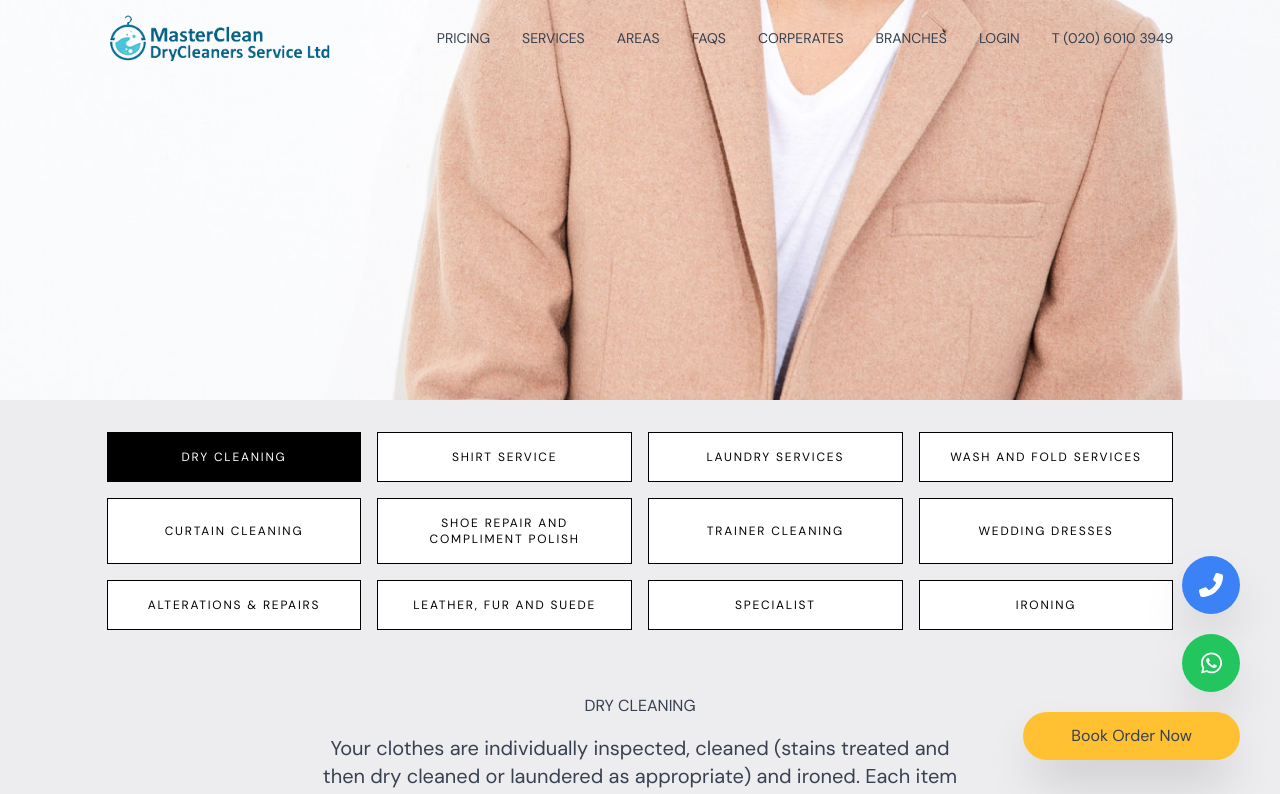
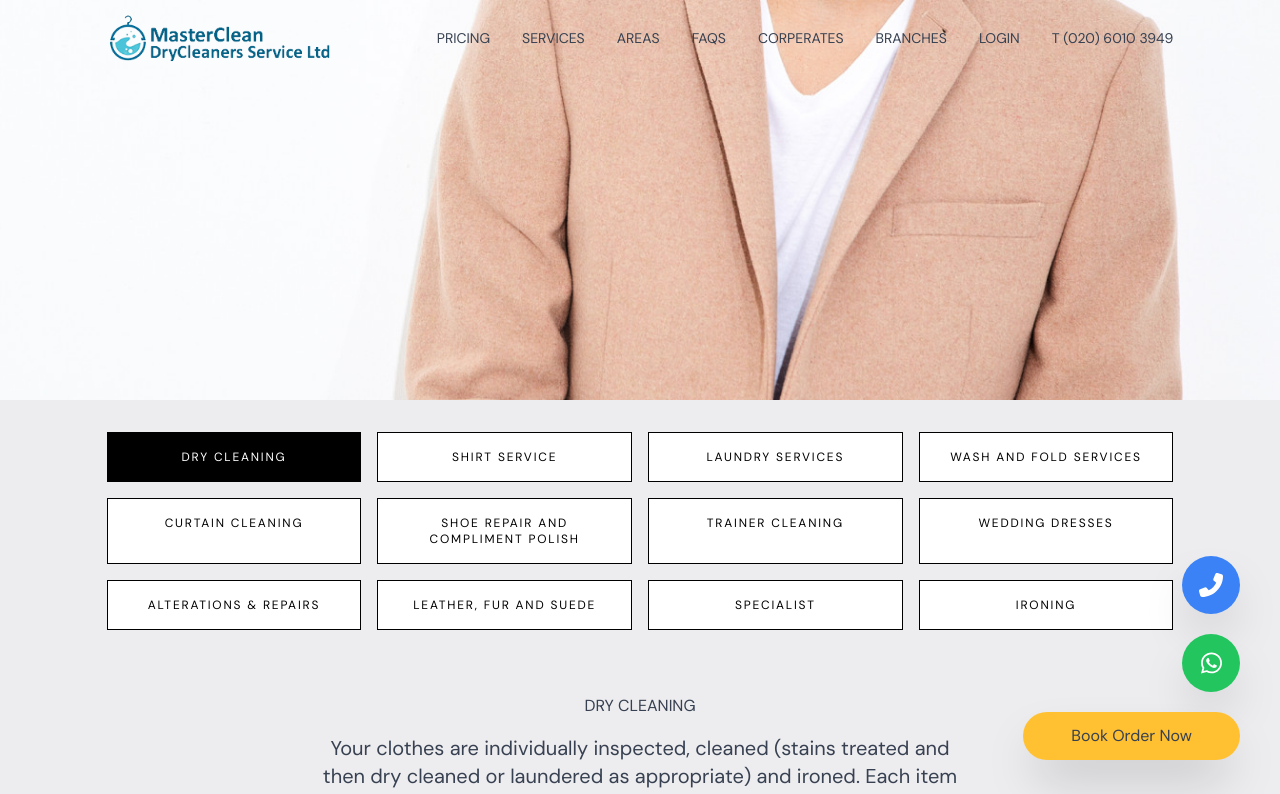
Before and after one commit to sajeerpm/laundary-web-2, a React (Vite) app: page /pricing in a window 1280 px wide. Shown: the top 794 px of the page. Built offline with nearby package versions, Linux system fonts and the light colour scheme; no server answers.

Commit message:
added latest changes - 2

```diff
--- a/src/App.tsx
+++ b/src/App.tsx
@@ -28,6 +28,7 @@ function App() {
     window.addEventListener("scroll", handleScroll);
     return () => window.removeEventListener("scroll", handleScroll);
   }, []);
+
   return (
     <>
       <Navbar isTopOfPage={isTopOfPage} />
--- a/src/pages/areas/Areas.tsx
+++ b/src/pages/areas/Areas.tsx
@@ -1,5 +1,5 @@
 import HText from "@/shared/HText";
-import React, { useState } from "react";
+import React, { useEffect, useState } from "react";
 import AreaBackgroundImage from "@/assets/images/unsplash-4.jpg";
 
 interface Areas {
@@ -190,6 +190,10 @@ const Corperates: React.FC = () => {
     setItems(filteredItems);
   };
 
+  useEffect(() => {
+    window.scrollTo(0, 0);
+  }, []);
+
   return (
     <section
       className="items-center justify-center md:flex"
@@ -214,7 +218,7 @@ const Corperates: React.FC = () => {
             />
             {/* <button onClick={filterItems}>Search</button> */}
           </div>
-          <div className="grid grid-cols-1 gap-6 sm:grid-cols-3 md:grid-cols-6 lg:grid-cols-4">
+          <div className="lg:grid-cols-4 grid grid-cols-1 gap-6 sm:grid-cols-3 md:grid-cols-6">
             {items.map((tile) => (
               <div
                 key={tile.id}
--- a/src/pages/branches/Branches.tsx
+++ b/src/pages/branches/Branches.tsx
@@ -54,6 +54,7 @@ const Branches: React.FC = () => {
   };
 
   useEffect(() => {
+    window.scrollTo(0, 0);
     setSelectedStore(stores[0]);
   }, []);
 
--- a/src/pages/corperates/Corperates.tsx
+++ b/src/pages/corperates/Corperates.tsx
@@ -1,5 +1,5 @@
 import HText from "@/shared/HText";
-import React from "react";
+import React, { useEffect } from "react";
 import Editon from "@/assets/clients/Editon.png";
 import Estee from "@/assets/clients/Estee.png";
 import Ibis from "@/assets/clients/Ibis.png";
@@ -53,6 +53,10 @@ const Corperates: React.FC = () => {
     // Add more tiles as needed
   ];
 
+  useEffect(() => {
+    window.scrollTo(0, 0);
+  }, []);
+
   return (
     <section
       className="items-center justify-center md:flex"
@@ -74,7 +78,7 @@ const Corperates: React.FC = () => {
             cs@masterdrycleaner.co.uk.
           </p>
         </div>
-        <div className="grid grid-cols-1 gap-6 py-8 sm:grid-cols-2 md:grid-cols-3 lg:grid-cols-4">
+        <div className="lg:grid-cols-4 grid grid-cols-1 gap-6 py-8 sm:grid-cols-2 md:grid-cols-3">
           {tiles.map((tile) => (
             <div
               key={tile.id}
--- a/src/pages/faq/faq.tsx
+++ b/src/pages/faq/faq.tsx
@@ -1,5 +1,5 @@
 import HText from "@/shared/HText";
-import React, { useState } from "react";
+import React, { useEffect, useState } from "react";
 import FAQBackgroundImage from "@/assets/images/unsplash-4.jpg";
 
 interface FAQItem {
@@ -53,6 +53,10 @@ const FAQ: React.FC = () => {
     }
   };
 
+  useEffect(() => {
+    window.scrollTo(0, 0);
+  }, []);
+
   return (
     <section
       className="items-center justify-center md:flex"
--- a/src/pages/pricing/Pricing.tsx
+++ b/src/pages/pricing/Pricing.tsx
@@ -1,5 +1,6 @@
 import { useState } from "react";
 import DryCleaningBackground from "@/assets/images/dry-cleaning.jpg";
+import AnchorLink from "react-anchor-link-smooth-scroll";
 
 const Pricing = () => {
   const [activeTab, setActiveTab] = useState(1);
@@ -41,20 +42,21 @@ const Pricing = () => {
       <div className="mx-auto w-5/6 py-8">
         <div className="grid w-full grid-cols-1 gap-4 sm:grid-cols-2 md:grid-cols-4">
           {categories.map((category) => (
-            <button
-              className={`rounded-none border border-black px-4 py-4 text-xs uppercase md:tracking-[1.8px] ${
+            <AnchorLink
+              className={`rounded-none border border-black px-4 py-4 text-center text-xs uppercase md:tracking-[1.8px] ${
                 activeTab === category.id
                   ? "text bg-black text-white"
                   : "bg-white text-black"
               }`}
               onClick={() => handleTabClick(category.id, category.name)}
+              href={`#price-list`}
             >
               {category.name}
-            </button>
+            </AnchorLink>
           ))}
         </div>
 
-        <div className="w-full py-12">
+        <div id="price-list" className="w-full py-12">
           <p className="w-full py-4 text-center uppercase">{activeTabName}</p>
           {activeTab === 1 && (
             <div className="mx-auto max-w-[650px] text-center text-xl">
--- a/src/pages/services/Services.tsx
+++ b/src/pages/services/Services.tsx
@@ -14,6 +14,7 @@ import AlterationAndRepair from "@/assets/ribbon-cutting.png";
 import LeatherFurSuede from "@/assets/leather-jacket.png";
 import SpecialistItems from "@/assets/jeans.png";
 import Ironing from "@/assets/ironing-board.png";
+import { useEffect } from "react";
 
 const Services = () => {
   const products = [
@@ -108,6 +109,10 @@ const Services = () => {
   //     return <Navigate to="/pricing" />;
   // };
 
+  useEffect(() => {
+    window.scrollTo(0, 0);
+  }, []);
+
   return (
     <div className="mt-20">
       <div className="w-full py-8">
```
